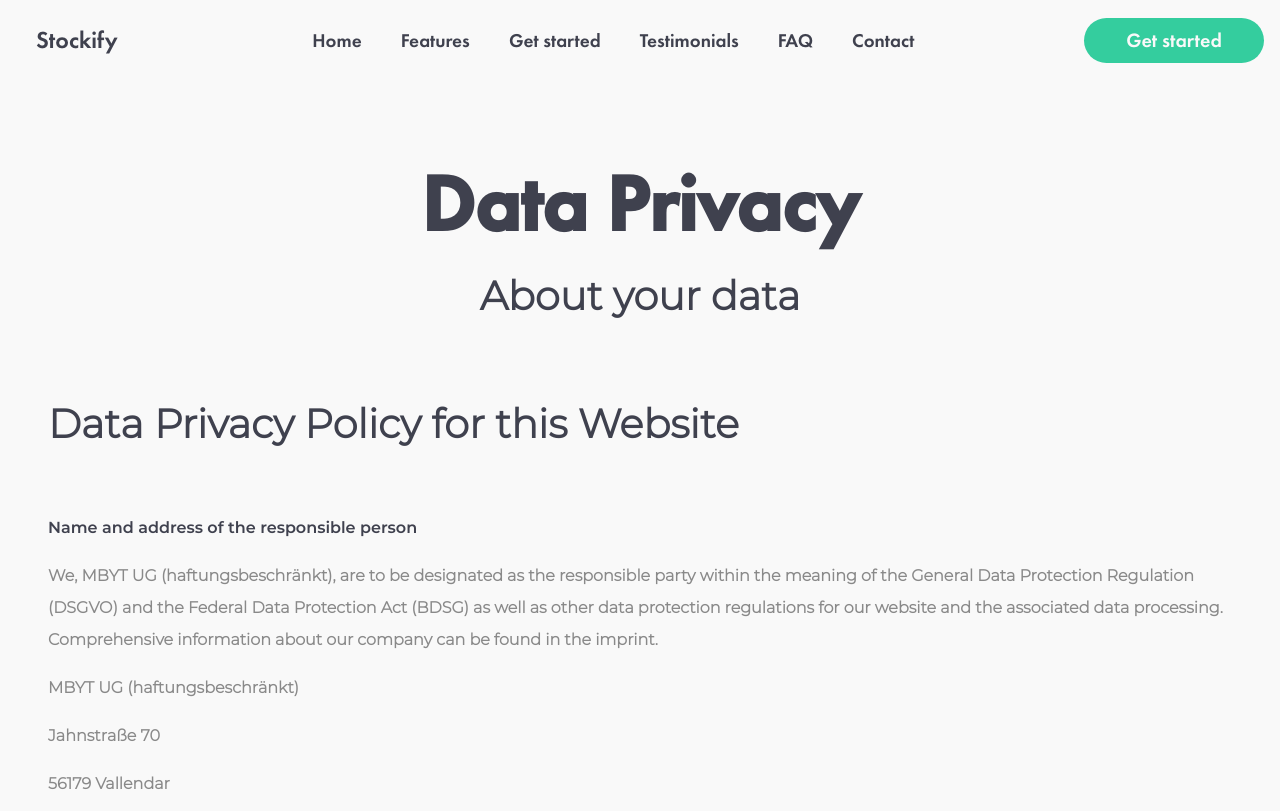
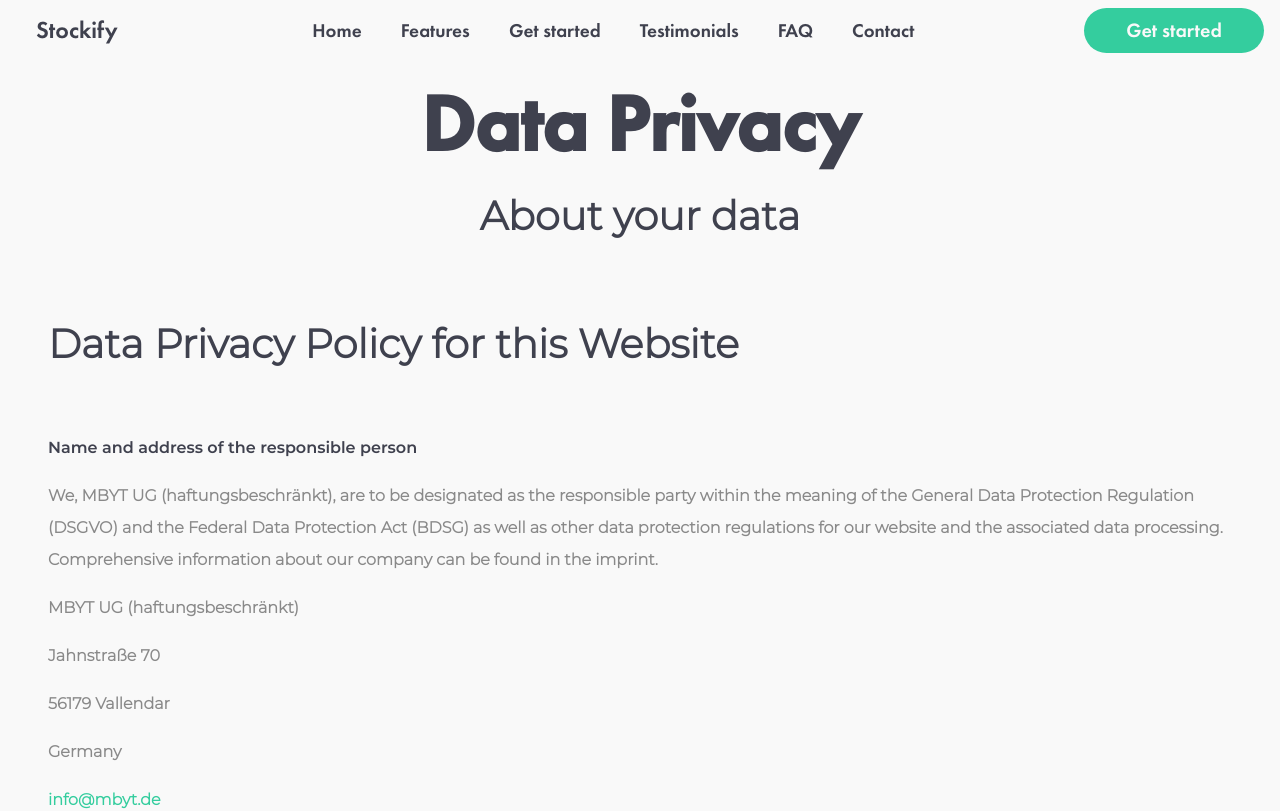
Before and after one commit to lminne/stockify-landing, a React (Create React App) app: page /privacy in a window 1280 px wide. Shown: the top 811 px of the page. Built offline with nearby package versions, Linux system fonts and the light colour scheme.

Commit message:
Google Analytics implemented

```diff
--- a/public/index.html
+++ b/public/index.html
@@ -25,6 +25,24 @@
       Learn how to configure a non-root public URL by running `npm run build`.
     -->
     <!-- Global site tag (gtag.js) - Google Analytics -->
+    <script>
+      var gaProperty = 'G-7ZNWVL32WV';
+
+    var disableStr = 'ga-disable-' + gaProperty;
+
+    if (document.cookie.indexOf(disableStr + '=true') > -1) {
+
+      window[disableStr] = true;
+
+    }
+
+    function gaOptout() {
+
+      document.cookie = disableStr + '=true; expires=Thu, 31 Dec 2099 23:59:59 UTC; path=/';
+
+      window[disableStr] = true;
+
+    }</script>
     <script async src="https://www.googletagmanager.com/gtag/js?id=G-7ZNWVL32WV"></script>
     <script>
       window.dataLayer = window.dataLayer || [];
--- a/src/Components/CookieConsent/CookieConsent.tsx
+++ b/src/Components/CookieConsent/CookieConsent.tsx
@@ -40,10 +40,12 @@ class Cookie extends Component<AppProps, AppState> {
              <CookieConsent
                  onAccept={()=> {
                      console.log("Cookies accepted.");
+
                  }}
                  buttonWrapperClasses={"button-wrapper"}
                  onDecline={()=>{
                      console.log("Cookies declined.");
+
                  }}
 
                  contentClasses={"cookie-text"}
--- a/src/Components/Header/Header.css
+++ b/src/Components/Header/Header.css
@@ -19,7 +19,7 @@
     display: flex;
     align-items: center;
     justify-content: center;
-    height: 80px;
+    height: 60px;
 }
 
 .sticky {
@@ -36,7 +36,7 @@
     justify-content: space-between;
     align-items: center;
     color: #34CD9E;
-    min-height: 80px;
+    min-height: 60px;
     background-color: #f9f9f9;
 }
 
--- a/src/Components/Header/Header.tsx
+++ b/src/Components/Header/Header.tsx
@@ -139,7 +139,7 @@ class Header extends Component<AppProps, AppState> {
                         }}>Stockify
                         </div>
                     </div>
-                        <Scrollspy items={["hero-section","features-section","get-started-section","testimonial-section","faq-section", "contactPage"]} currentClassName={"active-nav"} className={"header_right_content"} style={{paddingRight: 0}}>
+                        <Scrollspy offset={-60} items={["hero-section","features-section","get-started-section","testimonial-section","faq-section", "contactPage"]} currentClassName={"active-nav"} className={"header_right_content"} style={{paddingRight: 0}}>
                             <div className={"header_right_content_link"} onClick={() => {
                                 window.location.href = "/#hero-section"
                             }}>Home
--- a/src/index.css
+++ b/src/index.css
@@ -54,7 +54,7 @@ code {
 }
 
 .navbar-margin {
-  margin-top: 80px;
+  margin-top: 0;
   width: auto;
 }
 
--- a/src/pages/Landing/Landing.tsx
+++ b/src/pages/Landing/Landing.tsx
@@ -12,6 +12,7 @@ import SecondaryHeading from "../../Components/SecondaryHeading/SecondaryHeading
 import FAQ from "../../Sections/FAQ/FAQ";
 import Header from "../../Components/Header/Header";
 import Cookie from "../../Components/CookieConsent/CookieConsent";
+import ReactGA from "react-ga";
 
 
 interface AppState {
```
